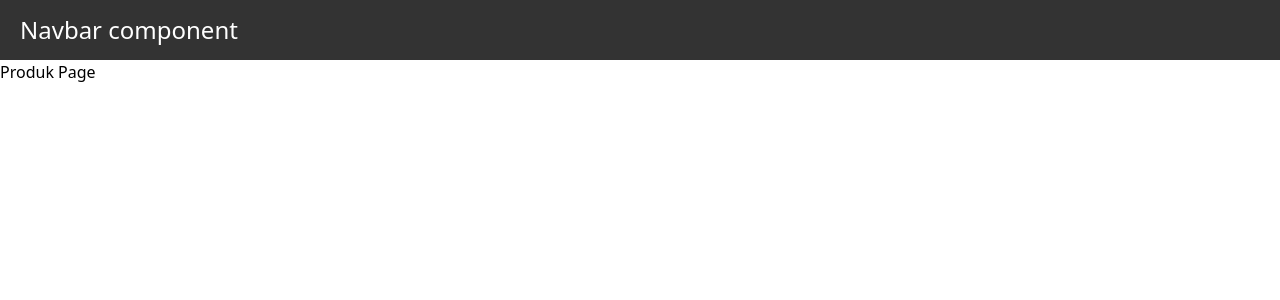
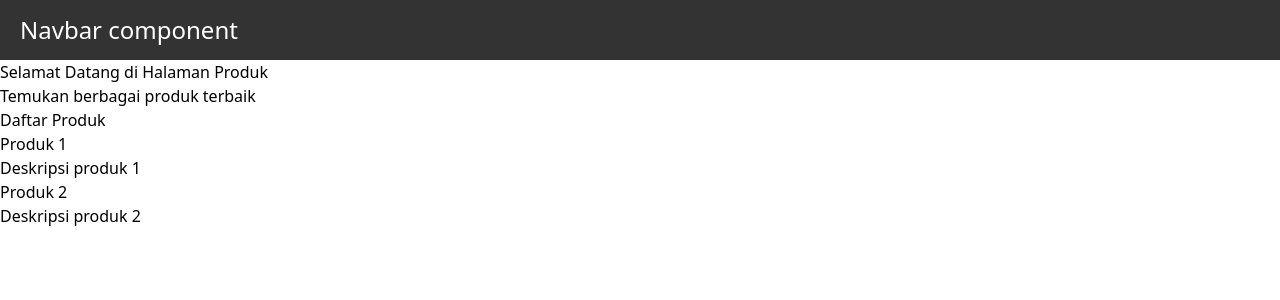
Before and after one commit to Anandarahmawati24/PBF-2026, a Next.js app in the folder Pertemuan_5/: page /produk in a window 1280 px wide. Shown: the top 300 px of the page. Built offline with nearby package versions, Linux system fonts and the light colour scheme; sample sign-in values are in the browser's storage.

Commit message:
tugas 2 jobsheet 5

```diff
--- a/Pertemuan_5/src/pages/produk/[id].tsx
+++ b/Pertemuan_5/src/pages/produk/[id].tsx
@@ -1,16 +1,11 @@
-import { useRouter } from "next/router";
+import DetailProdukView from "@/views/produk/detail";
 
-const HalamanProduk = () => {
- // const router = useRouter();
- // console.log(Router);
-   const { query } = useRouter();
-
+const detailProduk = () => {
   return (
-    <div>
-      <h2>Halaman Produk</h2>
-      <p>Produk: {query.id}</p>
-    </div>
+    <>
+      <DetailProdukView />
+    </>
   );
 };
 
-export default HalamanProduk;
+export default detailProduk;
--- a/Pertemuan_5/src/pages/produk/index.tsx
+++ b/Pertemuan_5/src/pages/produk/index.tsx
@@ -1,18 +1,11 @@
-import { useRouter } from "next/router";
-import { useEffect } from "react";
+import ProdukView from "@/views/produk";
 
-const Produk = () => {
-  const router = useRouter();
-
-  useEffect(() => {
-    const isLogin = localStorage.getItem("isLogin");
-
-    if (!isLogin) {
-      router.push("/auth/login");
-    }
-  }, [router]);
-
-  return <div>Produk Page</div>;
+const halamanProduk = () => {
+  return (
+    <>
+      <ProdukView />
+    </>
+  );
 };
 
-export default Produk;
+export default halamanProduk;
--- /dev/null
+++ b/Pertemuan_5/src/views/produk/detail.tsx
@@ -0,0 +1,14 @@
+import { useRouter } from "next/router";
+
+const DetailProdukView = () => {
+  const { query } = useRouter();
+
+  return (
+    <div>
+      <h2>Halaman Produk</h2>
+      <p>Produk: {query.id}</p>
+    </div>
+  );
+};
+
+export default DetailProdukView;
--- /dev/null
+++ b/Pertemuan_5/src/views/produk/hero_section.tsx
@@ -0,0 +1,10 @@
+const HeroSection = () => {
+  return (
+    <div>
+      <h1>Selamat Datang di Halaman Produk</h1>
+      <p>Temukan berbagai produk terbaik</p>
+    </div>
+  );
+};
+
+export default HeroSection;
--- /dev/null
+++ b/Pertemuan_5/src/views/produk/index.tsx
@@ -0,0 +1,25 @@
+import { useRouter } from "next/router";
+import { useEffect } from "react";
+import HeroSection from "./hero_section";
+import MainSection from "./main_section";
+
+const ProdukView = () => {
+  const router = useRouter();
+
+  useEffect(() => {
+    const isLogin = localStorage.getItem("isLogin");
+
+    if (!isLogin) {
+      router.push("/auth/login");
+    }
+  }, [router]);
+
+  return (
+    <>
+      <HeroSection />
+      <MainSection />
+    </>
+  );
+};
+
+export default ProdukView;
--- /dev/null
+++ b/Pertemuan_5/src/views/produk/main_section.tsx
@@ -0,0 +1,19 @@
+const MainSection = () => {
+  return (
+    <div>
+      <h2>Daftar Produk</h2>
+
+      <div>
+        <h3>Produk 1</h3>
+        <p>Deskripsi produk 1</p>
+      </div>
+
+      <div>
+        <h3>Produk 2</h3>
+        <p>Deskripsi produk 2</p>
+      </div>
+    </div>
+  );
+};
+
+export default MainSection;
```
